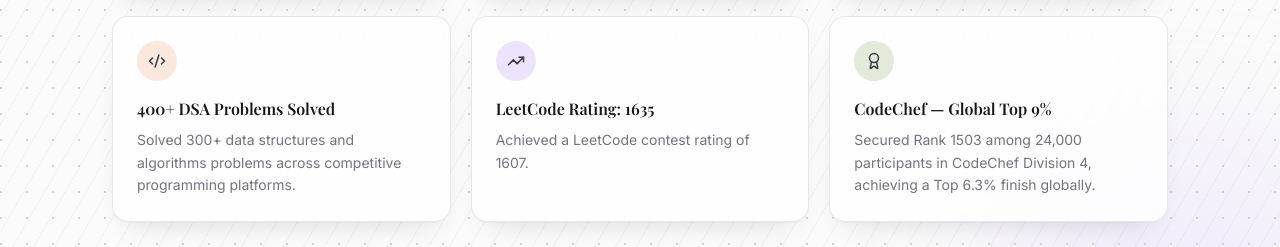
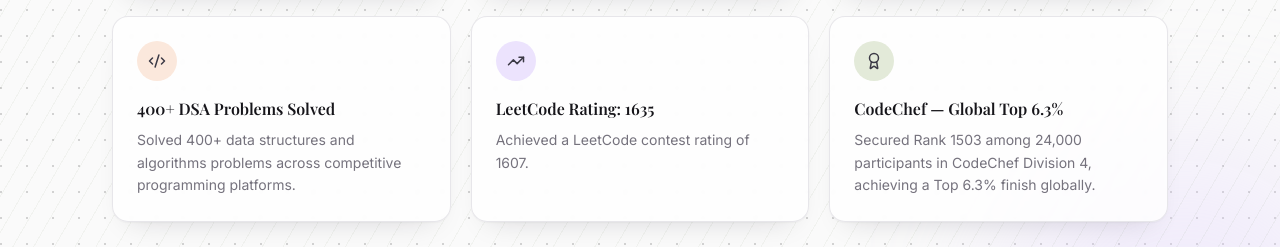
Before and after one commit to Akshita-2006/portfolio, a React (Vite) app: page / in a window 1280 px wide. Shown: the part 4593-4840 px from the top of the page. Built offline with nearby package versions, Linux system fonts and the light colour scheme; no server answers; a web font is replaced by a local one.

Commit message:
update information

```diff
--- a/src/data/achievements.ts
+++ b/src/data/achievements.ts
@@ -19,14 +19,14 @@
   {
     title: "400+ DSA Problems Solved",
     description:
-      "Solved 300+ data structures and algorithms problems across competitive programming platforms.",
+      "Solved 400+ data structures and algorithms problems across competitive programming platforms.",
   },
   {
     title: "LeetCode Rating: 1635",
     description: "Achieved a LeetCode contest rating of 1607.",
   },
   {
-    title: "CodeChef — Global Top 9%",
+    title: "CodeChef — Global Top 6.3%",
     description:
       "Secured Rank 1503 among 24,000 participants in CodeChef Division 4, achieving a Top 6.3% finish globally.",
   },
```
